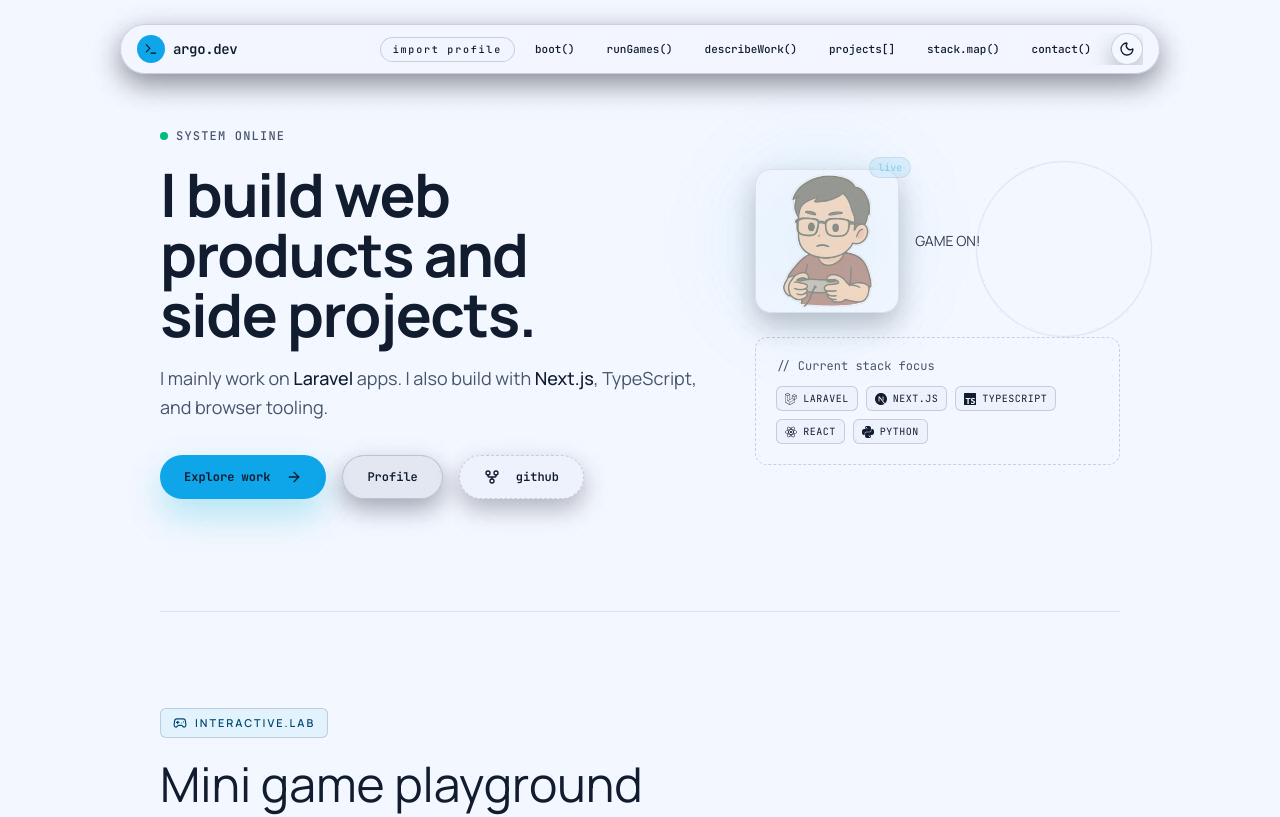
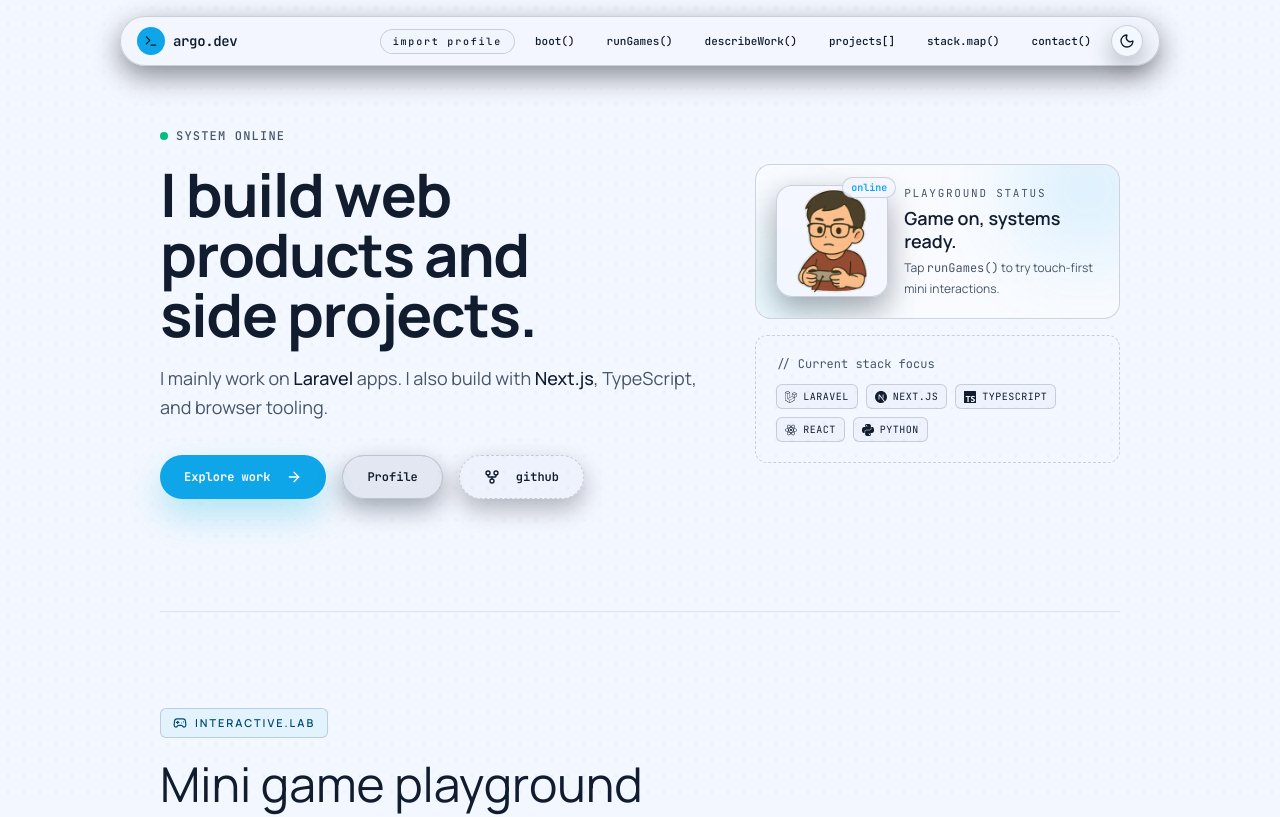
Before and after one commit to argonurcahyo/argonurcahyo.github.io, a Next.js app: page / in a window 1280 px wide. Shown: the top 817 px of the page. Built offline with nearby package versions, Linux system fonts and the light colour scheme.

Commit message:
feat: implement animated sections and site header; enhance layout and theme toggle functionality

```diff
--- a/app/globals.css
+++ b/app/globals.css
@@ -69,6 +69,9 @@
 }
 
 html {
+  width: 100%;
+  overflow-x: hidden;
+  overflow-x: clip;
   background:
     radial-gradient(circle at 0% 0%, rgba(14, 165, 233, 0.14), transparent 30%),
     radial-gradient(circle at 100% 0%, rgba(34, 211, 238, 0.1), transparent 34%),
@@ -83,7 +86,10 @@ html.dark {
 }
 
 body {
+  width: 100%;
   min-height: 100vh;
+  overflow-x: hidden;
+  overflow-x: clip;
   color: var(--foreground);
   font-family: var(--font-manrope), sans-serif;
   background:
--- a/app/page.tsx
+++ b/app/page.tsx
@@ -14,7 +14,6 @@ import {
   Send,
   Smartphone,
   Sparkles,
-  Terminal,
 } from "lucide-react";
 import Image from "next/image";
 import Link from "next/link";
@@ -27,12 +26,14 @@ import {
   skillGroups,
   supportingProjects,
 } from "@/app/portfolio-data";
+import { AnimatedSection } from "@/components/animated-section";
 import { ProjectCard } from "@/components/project-card";
 import { ReflexGrid } from "@/components/reflex-grid";
 import { SectionHeading } from "@/components/section-heading";
+import { SiteHeader } from "@/components/site-header";
 import { SignalDodge } from "@/components/signal-dodge";
 import { TechIcon } from "@/components/tech-icon";
-import { ThemeToggle } from "@/components/theme-toggle";
+import { TypewriterText } from "@/components/typewriter-text";
 import { Button } from "@/components/ui/button";
 import { Card, CardContent } from "@/components/ui/card";
 import { Separator } from "@/components/ui/separator";
@@ -66,49 +67,18 @@ const profileLinks =[
 
 const skillIcons =[Braces, Map, Smartphone, Database, RadioTower, ChartColumnBig];
 
-const sectionNavItems = [
-  { href: "#top", label: "boot()" },
-  { href: "#playground", label: "runGames()" },
-  { href: "#about", label: "describeWork()" },
-  { href: "#projects", label: "projects[]" },
-  { href: "#skills", label: "stack.map()" },
-  { href: "#contact", label: "contact()" },
-];
-
 export default function Home() {
   return (
-    <div className="relative min-h-screen bg-background text-foreground selection:bg-primary/20 selection:text-primary">
+    <div className="relative min-h-screen w-full overflow-x-clip bg-background text-foreground selection:bg-primary/20 selection:text-primary">
       {/* Subtle Dot Pattern Background */}
       <div className="pointer-events-none fixed inset-0 z-0 h-full w-full bg-[radial-gradient(rgba(148,163,184,0.24)_1px,transparent_1px)] bg-size-[16px_16px] opacity-45" />
 
-      {/* Floating Pill Navigation */}
-      <header className="fixed inset-x-0 top-6 z-50 mx-auto flex w-[min(96vw,1040px)] items-center justify-between rounded-full border border-border/70 bg-background/78 px-3 py-2 shadow-[0_10px_28px_rgba(3,8,18,0.45)] backdrop-blur-md sm:px-4">
-        <a href="#top" className="mr-6 flex items-center gap-2 transition-opacity hover:opacity-80">
-          <div className="flex h-7 w-7 items-center justify-center rounded-full bg-primary text-primary-foreground">
-            <Terminal size={14} />
-          </div>
-          <span className="font-mono text-sm font-semibold tracking-tight">argo.dev</span>
-        </a>
-        <nav className="flex max-w-[74vw] items-center gap-1 overflow-x-auto whitespace-nowrap [scrollbar-width:none] [-ms-overflow-style:none] [&::-webkit-scrollbar]:hidden sm:gap-2">
-          <Link className="rounded-full border border-border/55 bg-muted/15 px-3 py-1 font-mono text-[10px] font-medium tracking-[0.18em] text-primary transition-colors hover:bg-primary/10" href="/profile">
-            import profile
-          </Link>
-          {sectionNavItems.map((item) => (
-            <a
-              key={item.href}
-              className="rounded-full px-3 py-1 font-mono text-[11px] font-medium text-muted-foreground transition-colors hover:bg-muted/50 hover:text-foreground"
-              href={item.href}
-            >
-              {item.label}
-            </a>
-          ))}
-          <ThemeToggle />
-        </nav>
-      </header>
+      <SiteHeader />
 
       <main className="relative z-10 mx-auto max-w-5xl px-5 pt-32 pb-20 sm:px-8">
 
         {/* Hero Section (Asymmetric) */}
+        <AnimatedSection>
         <section id="top" className="section-anchor grid gap-12 pb-16 lg:grid-cols-[1.2fr_0.8fr] lg:items-center">
           <div className="space-y-8">
             <div className="space-y-5">
@@ -122,7 +92,9 @@ export default function Home() {
                 </p>
               </div>
               <h1 className="text-balance text-4xl font-bold tracking-tight sm:text-6xl">
-                I build web products and side projects.
+                <TypewriterText delay={0.1}>
+                  I build web products and side projects.
+                </TypewriterText>
               </h1>
               <p className="max-w-xl text-lg leading-relaxed text-muted-foreground">
                 I mainly work on <span className="font-medium text-foreground">Laravel</span> apps.
@@ -152,24 +124,29 @@ export default function Home() {
 
           {/* Right side sticker panel */}
           <div className="grid gap-4 sm:grid-cols-2">
-            <div className="sm:col-span-2 relative py-2">
-              <div className="pointer-events-none absolute -right-8 top-0 size-44 rounded-full border border-primary/20 opacity-60 animate-spin [animation-duration:16s]" />
-              <div className="pointer-events-none absolute -left-4 bottom-0 size-40 rounded-full bg-primary/10 blur-2xl" />
+            <div className="sm:col-span-2 relative overflow-hidden rounded-2xl border border-border/60 bg-card/55 p-5">
+              <div className="pointer-events-none absolute -right-10 -top-12 h-36 w-36 rounded-full bg-primary/12 blur-2xl" />
+              <div className="pointer-events-none absolute -left-10 -bottom-10 h-32 w-32 rounded-full bg-accent/10 blur-2xl" />
 
-              <div className="relative z-10 flex flex-col items-start gap-4 sm:flex-row sm:items-center">
-                <div className="relative w-fit animate-pulse">
+              <div className="relative z-10 flex items-center gap-4">
+                <div className="relative shrink-0">
                   <Image
                     src="/argo-sticker.webp"
                     alt="Argo sticker"
                     width={220}
                     height={220}
-                    className="h-32 w-32 rounded-2xl border border-border/80 bg-background object-cover shadow-[0_12px_28px_rgba(3,8,18,0.45)] sm:h-36 sm:w-36"
+                    className="h-24 w-24 rounded-2xl border border-border/70 bg-background/90 object-cover shadow-[0_12px_30px_rgba(3,8,18,0.35)] sm:h-28 sm:w-28"
                   />
-                  <span className="absolute -right-3 -top-3 rounded-full border border-primary/35 bg-primary/20 px-2 py-0.5 font-mono text-[10px] text-primary">
-                    live
+                  <span className="absolute -right-2 -top-2 inline-flex items-center rounded-full border border-primary/40 bg-background/90 px-2 py-0.5 font-mono text-[10px] font-semibold text-primary">
+                    online
                   </span>
                 </div>
-                <p className="max-w-xs text-sm text-foreground/85">GAME ON!</p>
+
+                <div className="space-y-1.5">
+                  <p className="font-mono text-[11px] uppercase tracking-[0.16em] text-muted-foreground">playground status</p>
+                  <p className="text-lg font-semibold leading-tight text-foreground">Game on, systems ready.</p>
+                  <p className="text-xs leading-relaxed text-muted-foreground">Tap <code>runGames()</code> to try touch-first mini interactions.</p>
+                </div>
               </div>
             </div>
 
@@ -186,9 +163,11 @@ export default function Home() {
             </div>
           </div>
         </section>
+        </AnimatedSection>
 
         <Separator className="my-12 border-dashed opacity-50" />
 
+        <AnimatedSection delay={0.1}>
         <section id="playground" className="section-anchor py-12">
           <SectionHeading
             eyebrow="interactive.lab"
@@ -202,10 +181,12 @@ export default function Home() {
             <ReflexGrid />
           </div>
         </section>
+        </AnimatedSection>
 
         <Separator className="my-12 border-dashed opacity-50" />
 
         {/* About Section (Bento Layout) */}
+        <AnimatedSection delay={0.2}>
         <section id="about" className="section-anchor py-12">
           <SectionHeading
             eyebrow="sys.info"
@@ -279,6 +260,7 @@ export default function Home() {
             </div>
           </div>
         </section>
+        </AnimatedSection>
 
         <Separator className="my-12 border-dashed opacity-50" />
 
@@ -369,6 +351,7 @@ export default function Home() {
         <Separator className="my-12 border-dashed opacity-50" />
 
         {/* Skills Section */}
+        <AnimatedSection delay={0.4}>
         <section id="skills" className="section-anchor py-12">
           <SectionHeading
             eyebrow="tech.stack"
@@ -399,8 +382,10 @@ export default function Home() {
             })}
           </div>
         </section>
+        </AnimatedSection>
 
         {/* Footer / Contact */}
+        <AnimatedSection delay={0.5}>
         <section id="contact" className="section-anchor mt-20">
           <div className="relative overflow-hidden rounded-3xl border border-border/50 bg-card p-8 sm:p-12">
             {/* Decorative background blur */}
@@ -444,6 +429,7 @@ export default function Home() {
             </div>
           </div>
         </section>
+        </AnimatedSection>
 
       </main>
     </div>
--- /dev/null
+++ b/components/animated-section.tsx
@@ -0,0 +1,28 @@
+"use client";
+
+import { motion } from "framer-motion";
+import { type ReactNode } from "react";
+
+type AnimatedSectionProps = {
+  children: ReactNode;
+  delay?: number;
+  className?: string;
+};
+
+export function AnimatedSection({ children, delay = 0, className = "" }: AnimatedSectionProps) {
+  return (
+    <motion.div
+      initial={{ opacity: 0, y: 20 }}
+      whileInView={{ opacity: 1, y: 0 }}
+      transition={{
+        duration: 0.5,
+        delay,
+        ease: "easeOut",
+      }}
+      viewport={{ once: true, amount: 0.2 }}
+      className={`w-full ${className}`}
+    >
+      {children}
+    </motion.div>
+  );
+}
--- /dev/null
+++ b/components/site-header.tsx
@@ -0,0 +1,129 @@
+"use client";
+
+import { Menu, Terminal, X } from "lucide-react";
+import Link from "next/link";
+import { useEffect, useState } from "react";
+
+import { ThemeToggle } from "@/components/theme-toggle";
+import { Button } from "@/components/ui/button";
+
+const sectionNavItems = [
+  { href: "#top", label: "boot()" },
+  { href: "#playground", label: "runGames()" },
+  { href: "#about", label: "describeWork()" },
+  { href: "#projects", label: "projects[]" },
+  { href: "#skills", label: "stack.map()" },
+  { href: "#contact", label: "contact()" },
+];
+
+export function SiteHeader() {
+  const [isMenuOpen, setIsMenuOpen] = useState(false);
+
+  useEffect(() => {
+    if (!isMenuOpen) {
+      return;
+    }
+
+    const handleEscape = (event: KeyboardEvent) => {
+      if (event.key === "Escape") {
+        setIsMenuOpen(false);
+      }
+    };
+
+    window.addEventListener("keydown", handleEscape);
+
+    return () => {
+      window.removeEventListener("keydown", handleEscape);
+    };
+  }, [isMenuOpen]);
+
+  const closeMenu = () => {
+    setIsMenuOpen(false);
+  };
+
+  return (
+    <>
+      <header className="fixed inset-x-0 top-4 z-50 mx-auto flex w-[min(96vw,1040px)] items-center justify-between rounded-full border border-border/70 bg-background/78 px-3 py-2 shadow-[0_10px_28px_rgba(3,8,18,0.45)] backdrop-blur-md sm:px-4">
+        <a href="#top" className="mr-4 flex items-center gap-2 transition-opacity hover:opacity-80">
+          <div className="flex h-7 w-7 items-center justify-center rounded-full bg-primary text-primary-foreground">
+            <Terminal size={14} />
+          </div>
+          <span className="font-mono text-sm font-semibold tracking-tight">argo.dev</span>
+        </a>
+
+        <nav className="hidden items-center gap-2 md:flex">
+          <Link
+            className="rounded-full border border-border/55 bg-muted/15 px-3 py-1 font-mono text-[10px] font-medium tracking-[0.18em] text-primary transition-colors hover:bg-primary/10"
+            href="/profile"
+          >
+            import profile
+          </Link>
+          {sectionNavItems.map((item) => (
+            <a
+              key={item.href}
+              className="rounded-full px-3 py-1 font-mono text-[11px] font-medium text-muted-foreground transition-colors hover:bg-muted/50 hover:text-foreground"
+              href={item.href}
+            >
+              {item.label}
+            </a>
+          ))}
+          <ThemeToggle />
+        </nav>
+
+        <div className="flex items-center md:hidden">
+          <Button
+            type="button"
+            size="icon"
+            variant="outline"
+            className="size-8 rounded-full border-border/70 bg-background/65"
+            onClick={() => setIsMenuOpen((previous) => !previous)}
+            aria-label="Toggle navigation menu"
+            aria-expanded={isMenuOpen}
+          >
+            {isMenuOpen ? <X className="size-4" /> : <Menu className="size-4" />}
+          </Button>
+        </div>
+      </header>
+
+      {isMenuOpen ? (
+        <div className="fixed inset-0 z-40 bg-background/55 backdrop-blur-sm md:hidden" onClick={closeMenu} aria-hidden="true" />
+      ) : null}
+
+      <div
+        className={`fixed left-1/2 top-20 z-50 w-[calc(100vw-2rem)] max-w-sm -translate-x-1/2 rounded-2xl border border-border/70 bg-background/95 p-4 shadow-[0_14px_34px_rgba(3,8,18,0.4)] backdrop-blur-md transition-all duration-200 md:hidden ${
+          isMenuOpen ? "pointer-events-auto opacity-100" : "pointer-events-none opacity-0"
+        }`}
+      >
+        <nav className="flex flex-col gap-2">
+          <Link
+            className="rounded-xl border border-border/55 bg-muted/20 px-4 py-2 font-mono text-xs font-semibold tracking-[0.14em] text-primary"
+            href="/profile"
+            onClick={closeMenu}
+          >
+            import profile
+          </Link>
+          {sectionNavItems.map((item) => (
+            <a
+              key={item.href}
+              className="rounded-xl px-4 py-2 font-mono text-xs text-muted-foreground transition-colors hover:bg-muted/50 hover:text-foreground"
+              href={item.href}
+              onClick={closeMenu}
+            >
+              {item.label}
+            </a>
+          ))}
+        </nav>
+      </div>
+
+      <div
+        className="fixed right-4 bottom-4 z-80 md:hidden"
+        style={{
+          right: "max(1rem, env(safe-area-inset-right))",
+          bottom: "max(1rem, env(safe-area-inset-bottom))",
+        }}
+      >
+        <ThemeToggle className="size-12 rounded-full border-primary/35 bg-primary/20 text-primary shadow-[0_14px_30px_rgba(3,8,18,0.48)] backdrop-blur" />
+      </div>
+    </>
+  );
+}
--- /dev/null
+++ b/components/typewriter-text.tsx
@@ -0,0 +1,64 @@
+"use client";
+
+import { motion } from "framer-motion";
+import { type ReactNode } from "react";
+
+type TypewriterTextProps = {
+  children: ReactNode;
+  delay?: number;
+  className?: string;
+};
+
+export function TypewriterText({ children, delay = 0, className = "" }: TypewriterTextProps) {
+  const isSimpleString = typeof children === "string";
+
+  if (isSimpleString) {
+    const words = (children as string).split(" ");
+    const wordStartIndices = words.map((_, index) =>
+      words.slice(0, index).reduce((total, word) => total + word.length + 1, 0),
+    );
+
+    return (
+      <span className={className}>
+        {words.map((word, wordIndex) => {
+          const startIndex = wordStartIndices[wordIndex] ?? 0;
+
+          return (
+            <span key={`${word}-${wordIndex}`} className="inline-flex whitespace-nowrap">
+              {word.split("").map((char, charIndex) => (
+                <motion.span
+                  key={`${char}-${charIndex}`}
+                  initial={{ opacity: 0 }}
+                  animate={{ opacity: 1 }}
+                  transition={{
+                    duration: 0.03,
+                    delay: delay + (startIndex + charIndex) * 0.025,
+                    ease: "easeOut",
+                  }}
+                >
+                  {char}
+                </motion.span>
+              ))}
+              {wordIndex < words.length - 1 ? "\u00A0" : null}
+            </span>
+          );
+        })}
+      </span>
+    );
+  }
+
+  return (
+    <motion.div
+      initial={{ opacity: 0, y: 5 }}
+      animate={{ opacity: 1, y: 0 }}
+      transition={{
+        duration: 0.6,
+        delay,
+        ease: "easeOut",
+      }}
+      className={className}
+    >
+      {children}
+    </motion.div>
+  );
+}
--- a/components/ui/button.tsx
+++ b/components/ui/button.tsx
@@ -10,7 +10,7 @@ const buttonVariants = cva(
     variants: {
       variant: {
         default:
-          "bg-primary text-black font-bold shadow-[0_16px_34px_rgba(6,182,212,0.28)] hover:bg-cyan-300 hover:text-black hover:-translate-y-0.5 dark:bg-sky-800 dark:text-white dark:hover:bg-sky-700 dark:hover:text-white",
+          "bg-primary !text-white font-bold shadow-[0_16px_34px_rgba(6,182,212,0.28)] hover:bg-cyan-500 hover:!text-white hover:-translate-y-0.5 dark:bg-sky-800 dark:!text-white dark:hover:bg-sky-700 dark:hover:!text-white",
         secondary:
           "border border-border/70 bg-secondary text-foreground shadow-[0_10px_24px_rgba(6,18,35,0.35)] hover:bg-secondary/90",
         outline:
--- a/package.json
+++ b/package.json
@@ -13,6 +13,7 @@
     "@radix-ui/react-slot": "^1.2.4",
     "class-variance-authority": "^0.7.1",
     "clsx": "^2.1.1",
+    "framer-motion": "^12.38.0",
     "lucide-react": "^1.7.0",
     "next": "16.2.2",
     "react": "19.2.4",
```
Also changed, not shown: app/profile/page.tsx (+11 -0 lines), components/theme-toggle.tsx (+20 -6 lines), 1 other file (tests, documents, lock files or other folders).
